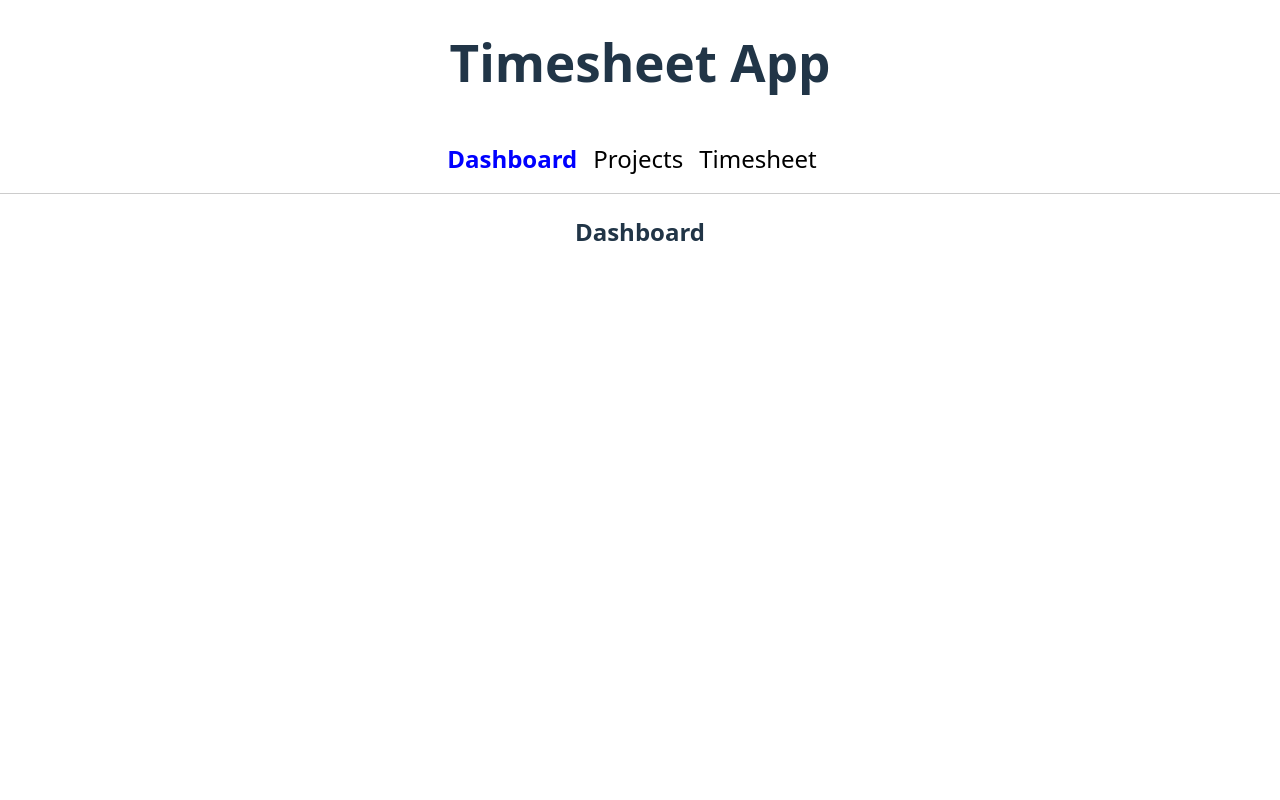
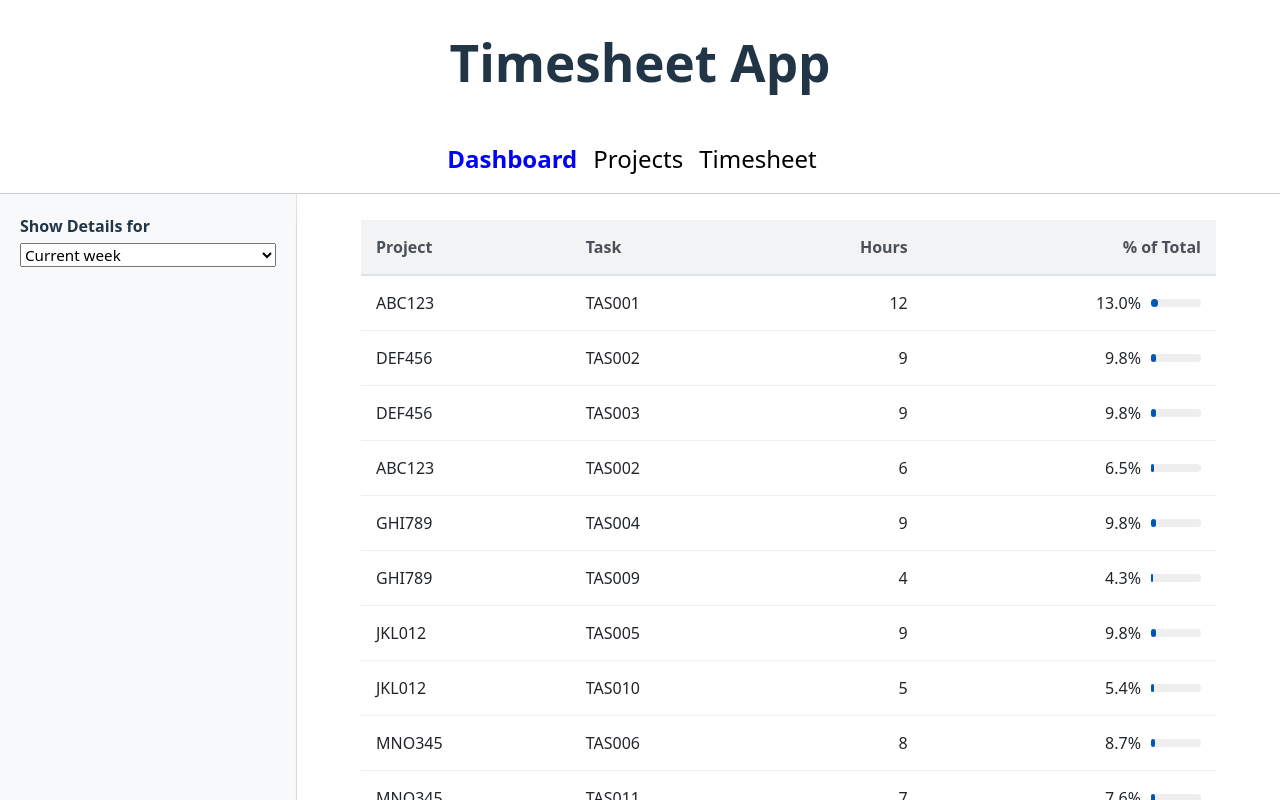
Before and after one commit to pubali512/fullstack_projects, a React app in the folder timesheet/frontend/: page / in a window 1280 px wide. Shown: the top 800 px of the page. Built offline with nearby package versions, Linux system fonts and the light colour scheme; the HTML template or start-up script is replaced by a standard one.

Commit message:
Date selection  updated in dashboard

```diff
--- a/timesheet/frontend/src/components/Utils.jsx
+++ b/timesheet/frontend/src/components/Utils.jsx
@@ -1,9 +1,29 @@
+
+
 // dateStr is in YYYY-MM-DD format
 export function getMondayOfCurrentWeek() {
     const today = new Date();
     return getMondayOfWeek(today.toISOString().split('T')[0]);
 
 };
+
+export function getSundayOfCurrentWeek() {
+    const today = new Date();
+    return getSundayOfCurrentWeek(today.toISOString().split('T')[0]);
+}
+
+export function getFirstDayOfCurrMonth(dateStr) {
+    const today = new Date(dateStr);
+    const firstDay = new Date(today.getFullYear(), today.getMonth(), 1);
+    return firstDay.toISOString().split('T')[0];
+}
+
+export function getLastDayOfCurrMonth(dateStr) {
+    const today = new Date(dateStr);
+    const lastDay = new Date(today.getFullYear(), today.getMonth() + 1, 0);
+    return lastDay.toISOString().split('T')[0];
+}
+
 
 /**
  * Gets the Monday of the week for a given date.
@@ -30,6 +50,17 @@ export function getMondayOfWeek(dateStr) {
 
 }
 
-/* user.email=94544796+KingK412@users.noreply.github.com
-   user.name=Pubali Mazumder
-   user.email=pubali.k.m@googlemail.com*/
+export function getSundayOfWeek(dateStr) {
+    const tmpDate = new Date(dateStr);
+    const dayIndex = tmpDate.getDay(); // 0 (Sun) to 6 (Sat)
+
+    // Calculate how many days to move back to get to Monday
+    // If today is Sunday (0), we move back 6 days.
+    // Otherwise, we move back (dayIndex - 1) days.
+    const diff = tmpDate.getDate() - dayIndex + (dayIndex === 0 ? -6 : 1);
+    const sunday = new Date(tmpDate.setDate(diff));
+
+    // Return in YYYY-MM-DD format for your HTML date input
+    return sunday.toISOString().split('T')[0];
+
+}
--- a/timesheet/frontend/src/pages/Dashboard.jsx
+++ b/timesheet/frontend/src/pages/Dashboard.jsx
@@ -1,3 +1,174 @@
+import React, { useState } from 'react';
+import '../styles/Common.css';
+import '../styles/Dashboard.css'
+import '../styles/Projects.css'
+
+import { getMondayOfWeek, getSundayOfWeek, getFirstDayOfCurrMonth, getLastDayOfCurrMonth } from '../components/Utils';
+
+// Import mock data or API services as needed
+import { timeEntries } from '../services/api';
+
+const modes = ["Current week", "Current month", "Selected dates"];
+
+function handleFilterChange(e, setMode, setStartDate, setEndDate) {
+  const selectedMode = e.target.value;
+  setMode(selectedMode);
+
+  if (selectedMode === modes[0]) {
+    const today = new Date();
+    const monday = getMondayOfWeek(today.toISOString().split('T')[0]);
+    setStartDate(monday);
+    setEndDate(getSundayOfWeek(monday));
+  } else if (selectedMode === modes[1]) {
+    const today = new Date();
+    const firstDay = getFirstDayOfCurrMonth(today.toISOString().split('T')[0]);
+    setStartDate(firstDay);
+    setEndDate(getLastDayOfCurrMonth(today.toISOString().split('T')[0]));
+  } else {
+    setStartDate('');
+    setEndDate('');
+  }
+
+  console.log(`Filter changed to ${selectedMode}. Start Date: ${setStartDate}, End Date: ${setEndDate}`);
+}
+
+function DateSelectionInputs({ mode, setStartDate, setEndDate }) {
+
+  if (mode === modes[2]) {
+    return (
+      <>
+        <div className='dashboard-input'>
+          <label className='dashboard-label'>Start </label>
+          <input type="date" id="startDate" onChange={e => setStartDate(e.target.value)} />
+        </div>
+        <div className='dashboard-input'>
+          <label className='dashboard-label'>End </label>
+          <input type="date" id="endDate" onChange={e => setEndDate(e.target.value)} />
+        </div></>);
+  } else {
+    return (<></>);
+  }
+}
+
+function DateSelectorSidebar({ mode, setMode, setStartDate, setEndDate }) {
+  return (
+    <>
+      <aside className='sidebar'>
+        <div className='dashboard-input'>
+          <label className='dashboard-label'>Show Details for</label>
+          <select
+            id="dateFilter"
+            onChange={e => handleFilterChange(e, setMode, setStartDate, setEndDate)}
+          >
+            {modes.map(m =>
+              <option key={m}>{m}</option>
+            )}
+          </select>
+        </div>
+        <DateSelectionInputs mode={mode} setStartDate={setStartDate} setEndDate={setEndDate} />
+      </aside>
+    </>
+  )
+}
+
+
+function DetailsArea({ startDate, endDate }) {
+
+  console.log (`Rendering DetailsArea with Start Date: ${startDate} and End Date: ${endDate}`);
+
+  // Calculate Total Hours for the Percentage denominator
+  const totalHoursOverall = timeEntries.reduce((sum, entry) => sum + entry.hours, 0);
+
+  // Group entries by Project and Task
+  const groupedData = timeEntries.reduce((acc, entry) => {
+    const key = `${entry.projectId}-${entry.taskId}`;
+    if (!acc[key]) {
+      acc[key] = {
+        projectId: entry.projectId,
+        taskId: entry.taskId,
+        hours: 0
+      };
+    }
+    acc[key].hours += entry.hours;
+    return acc;
+  }, {});
+
+  // Convert to array and calculate percentage
+  const tableRows = Object.values(groupedData).map(row => ({
+    ...row,
+    percentage: ((row.hours / totalHoursOverall) * 100).toFixed(1)
+  }));
+
+
+  console.log(tableRows);
+
+
+  return (
+    <>
+      <main className="dashboard-content">
+        <div className="table-container">
+          <table className="dashboard-table">
+            <thead>
+              <tr>
+                <th>Project</th>
+                <th>Task</th>
+                <th style={{ textAlign: 'right' }}>Hours</th>
+                <th style={{ textAlign: 'right' }}>% of Total</th>
+              </tr>
+            </thead>
+            <tbody>
+              {tableRows.map((row) => (
+                <tr key={`${row.projectId}-${row.taskId}`}>
+                  <td>{row.projectId}</td>
+                  <td>{row.taskId}</td>
+                  <td style={{ textAlign: 'right' }}>{row.hours}</td>
+                  <td style={{ textAlign: 'right' }}>
+                    <div style={{ display: 'flex', alignItems: 'center', justifyContent: 'flex-end', gap: '10px' }}>
+                      <span>{row.percentage}%</span>
+                      {/* Visual spark-bar */}
+                      <div style={{ width: '50px', backgroundColor: '#eee', height: '8px', borderRadius: '4px' }}>
+                        <div style={{
+                          width: `${row.percentage}%`,
+                          backgroundColor: '#0056b3',
+                          height: '100%',
+                          borderRadius: '4px'
+                        }}></div>
+                      </div>
+                    </div>
+                  </td>
+                </tr>
+              ))}
+            </tbody>
+            <tfoot>
+              <tr style={{ fontWeight: 'bold', backgroundColor: '#f8f9fa' }}>
+                <td colSpan="2">Total</td>
+                <td style={{ textAlign: 'right' }}>{totalHoursOverall}</td>
+                <td style={{ textAlign: 'right' }}>100%</td>
+              </tr>
+            </tfoot>
+          </table>
+        </div>
+      </main>
+    </>
+  )
+}
+
+
 export default function DashboardPage() {
-  return <h2>Dashboard</h2>;
+  const [mode, setMode] = useState(modes[0]);
+  const [startDate, setStartDate] = useState(new Date().toISOString().split('T')[0]);
+  const [endDate, setEndDate] = useState(new Date().toISOString().split('T')[0]);
+
+  return (
+    <div className='container'>
+      <DateSelectorSidebar
+        mode={mode}
+        setMode={setMode}
+        setStartDate={setStartDate}
+        setEndDate={setEndDate}
+      />
+      <DetailsArea
+        startDate={startDate} endDate={endDate} />
+    </div>
+  );
 }
--- a/timesheet/frontend/src/styles/App.css
+++ b/timesheet/frontend/src/styles/App.css
@@ -4,6 +4,7 @@
   margin: 0;          /* Remove the centering margin */
   padding: 0;         /* Remove global padding so NavBar touches the edges */
   text-align: center; /* You can keep this or move it to specific components */
+  height: 100%;
 }
 
 /* Ensure the body doesn't have default margins either */
--- a/timesheet/frontend/src/styles/Common.css
+++ b/timesheet/frontend/src/styles/Common.css
@@ -20,7 +20,7 @@
 
 .container {
   display: flex;
-  height: calc(100vh - 100px);
+  align-items:stretch;
 }
 
 /* Sidebar Styling */
--- /dev/null
+++ b/timesheet/frontend/src/styles/Dashboard.css
@@ -0,0 +1,57 @@
+.dashboard-content {
+    margin-top: 20px;
+    background: white;
+    border-radius: 8px;
+    box-shadow: 0 2px 4px rgba(0, 0, 0, 0.05);
+    flex: 1;
+    display: flex;
+    flex-direction: column;
+    align-items: stretch;
+    padding-top: 0.5%;
+    padding-left: 5%;
+    padding-right: 5%;
+}
+
+.dashboard-input {
+    display: flex;
+    flex-direction: column;
+    gap: 5px;
+}
+
+.dashboard-label {
+    font-weight: 600;
+    text-align: left;
+}
+
+.dashboard-table {
+    width: 100%;
+    border-collapse: collapse;
+    text-align: left;
+}
+
+.dashboard-table th {
+    background-color: #f1f3f5;
+    padding: 15px;
+    font-weight: 600;
+    border-bottom: 2px solid #dee2e6;
+    color: #495057;
+}
+
+.dashboard-table td {
+    padding: 15px;
+    border-bottom: 1px solid #eee;
+    color: #212529;
+}
+
+/* Hover effect for better readability */
+.dashboard-table tbody tr:hover {
+    background-color: #f8f9fa;
+}
+
+/* Right-align numeric columns for better data visualization */
+.dashboard-table th:nth-child(3),
+.dashboard-table td:nth-child(3),
+.dashboard-table th:nth-child(4),
+.dashboard-table td:nth-child(4) {
+    text-align: right;
+}
--- a/timesheet/frontend/src/styles/Projects.css
+++ b/timesheet/frontend/src/styles/Projects.css
@@ -1,12 +1,7 @@
-/* .main-form-area {
-  flex: 1;
-  padding: 10px;
-  text-align: center;
-} */
-
 
 /* 1. The Wrapper: Centers the entire block but allows children to be wide */
 .main-form-area {
+  flex: 1;
   display: flex;
   flex-direction: column;
   align-items: center;    /* Centers the .form-container horizontally */
@@ -51,6 +46,11 @@
   box-sizing: border-box; /* Critical for width: 100% to work with padding */
 }
 
+.form-grid label {
+  text-align: left;
+  font-weight: 600;
+}
+
 /* Specific overrides for your classes */
 .input-field-small {
   max-width: 300px;
```
Also changed, not shown: 1 other file (tests, documents, lock files or other folders).
